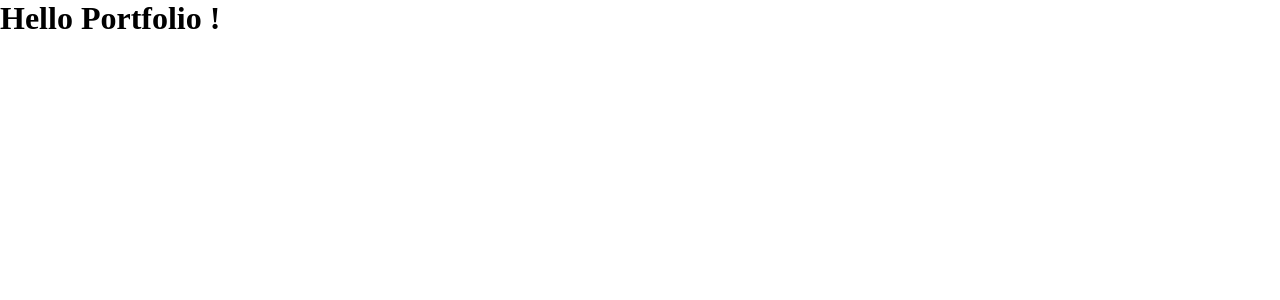
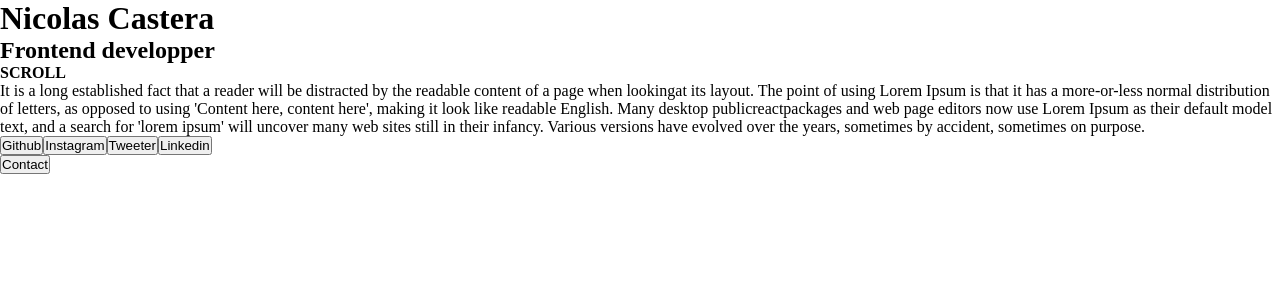
Before and after one commit to magicniclus/Portfolio, a React (Create React App) app: page / in a window 1280 px wide. Shown: the top 300 px of the page. Built offline with nearby package versions, Linux system fonts and the light colour scheme.

Commit message:
Update HomePage.js

```diff
--- a/src/pages/homePage/HomePage.js
+++ b/src/pages/homePage/HomePage.js
@@ -1,12 +1,35 @@
-import React from 'react';
+import React, { useState } from 'react';
+import SkillText from '../../components/skillText/SkillText';
 import './_homePage.scss'
 
 const HomePage = () => {
+    const [showSkillText, setShowSkillText] = useState(true)
+
     return (
         <>
             <header className='homePageHeader'></header>
             <main className='homePageMain'>
-                <h1>Hello Portfolio !</h1>
+                <div className="topContainer">
+                    <div className="titleContainer">
+                        <h1 className='title'>Nicolas Castera</h1>
+                        <h2 className="skill">Frontend developper</h2>
+                    </div>
+                    <div className="scrollContainer">
+                        <h4 className="scroll">SCROLL</h4>
+                    </div>
+                </div>
+                <SkillText show={showSkillText}/>
+                <div className="bottomContainer">
+                    <div className="reaseauxContainer">
+                        <button className="reseaux github">Github</button>
+                        <button className="reseaux instagram">Instagram</button>
+                        <button className="reseaux tweeter">Tweeter</button>
+                        <button className="reseaux linkedin">Linkedin</button>
+                    </div>
+                    <div className="contactContainer">
+                        <button className="contact">Contact</button>
+                    </div>
+                </div>
             </main>
         </>
     );
```
